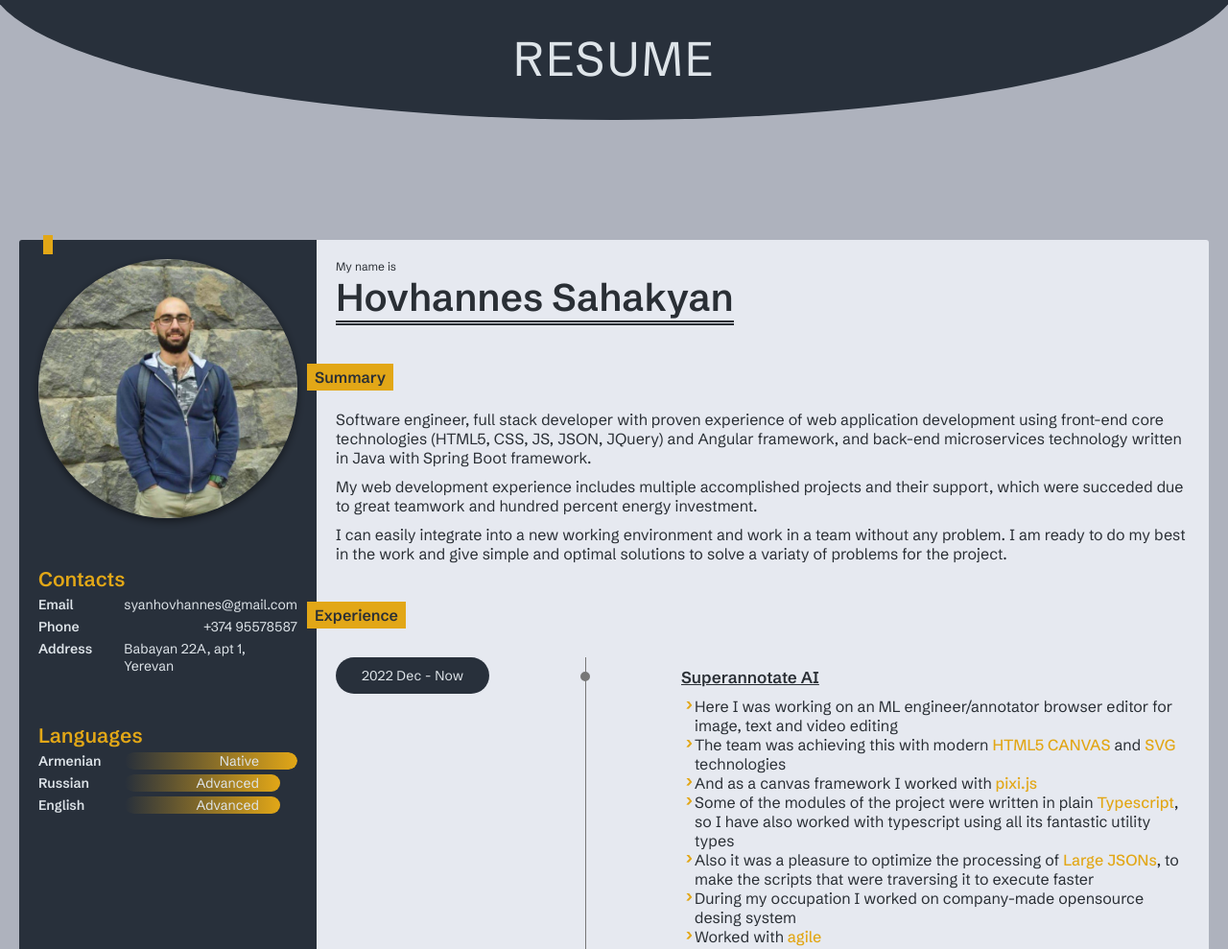
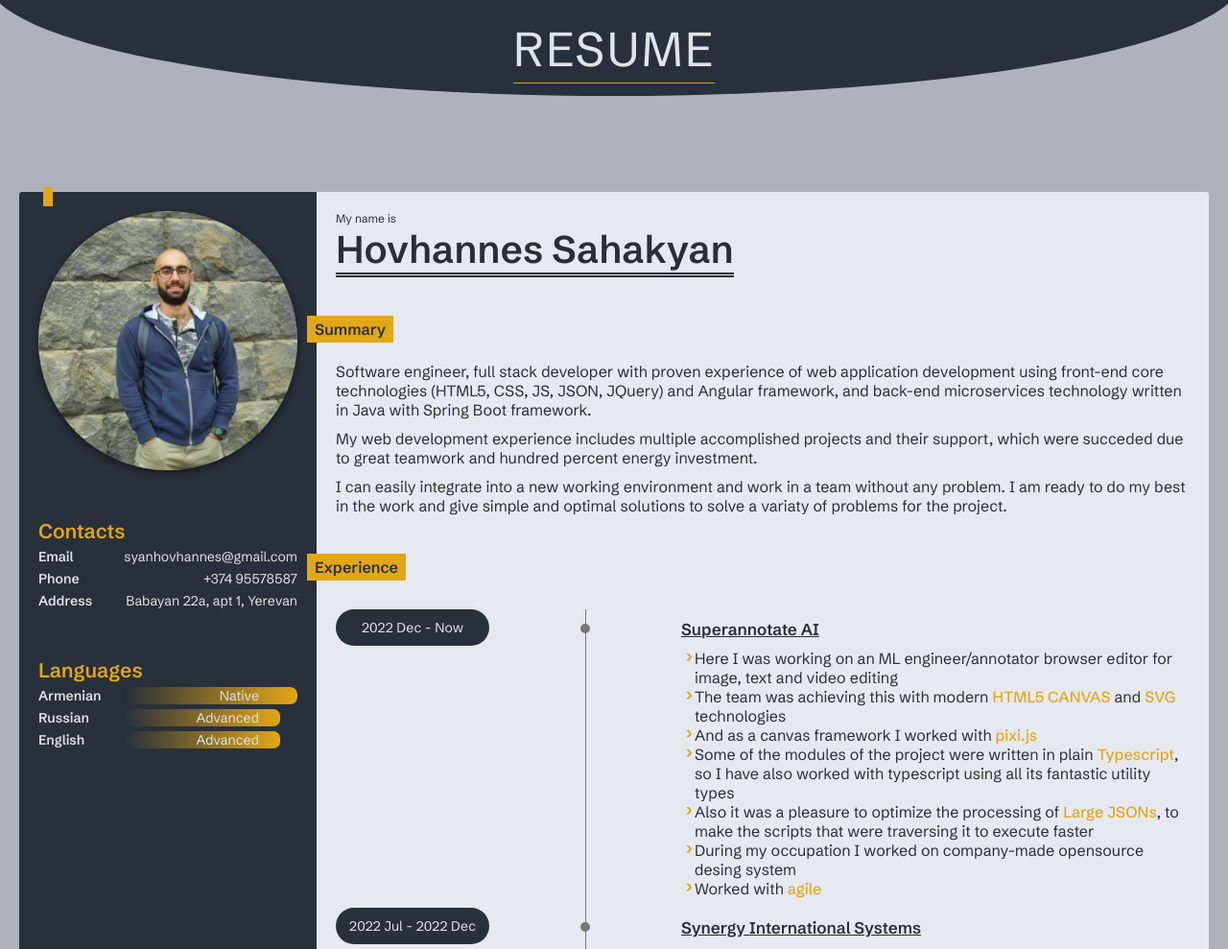
Before and after one commit to HovSyan/cv_project, a website: page index.html in a window 1280 px wide. Shown: the top 989 px of the page at 96% size. Drawn offline with nearby package versions, Linux system fonts and the light colour scheme; files that its build step writes are made by us from their sources.

Commit message:
Added line to the resume header

```diff
--- a/index.html
+++ b/index.html
@@ -23,7 +23,7 @@
                     <span class="info__value">+374 95578587</span>
 
                     <span class="info__title">Address</span>
-                    <span class="info__value">Babayan 22A, apt 1, Yerevan</span>
+                    <span class="info__value">Babayan 22a, apt 1, Yerevan</span>
                 </section>
                 <section class="info__languages">
                     <h2 class="info__section-title">Languages</h2>
--- a/scss/_header.scss
+++ b/scss/_header.scss
@@ -1,10 +1,11 @@
 .header {
     background-color: var(--color--primary);
     color: var(--text-color-light);
+    pointer-events: none;
 
-    height: 25rem;
+    height: 20rem;
     width: 100%;
-    padding: 3rem;
+    padding: 2rem;
 
     clip-path: ellipse(51% 60% at 50% -10%);
 
@@ -14,8 +15,20 @@
         text-transform: uppercase;
         font-size: 5rem;
         font-weight: 300;
-        text-align: center;
         letter-spacing: 2;
+        width: fit-content;
+        margin: auto;
+        position: relative;
+
+        &::after {
+            content: '';
+            display: block;
+            position: absolute;
+            width: 100%;
+            height: 1px;
+            background-color: var(--color--secondary);
+            bottom: -.5rem;
+        }
     }
 }
 
--- a/scss/_progress.scss
+++ b/scss/_progress.scss
@@ -1,7 +1,7 @@
 .progress {
     width: 100%;
     isolation: isolate;
-    border-radius: 1rem;
+    border-radius: .7rem;
     position: relative;
     overflow: hidden;
     display: flex;
```
